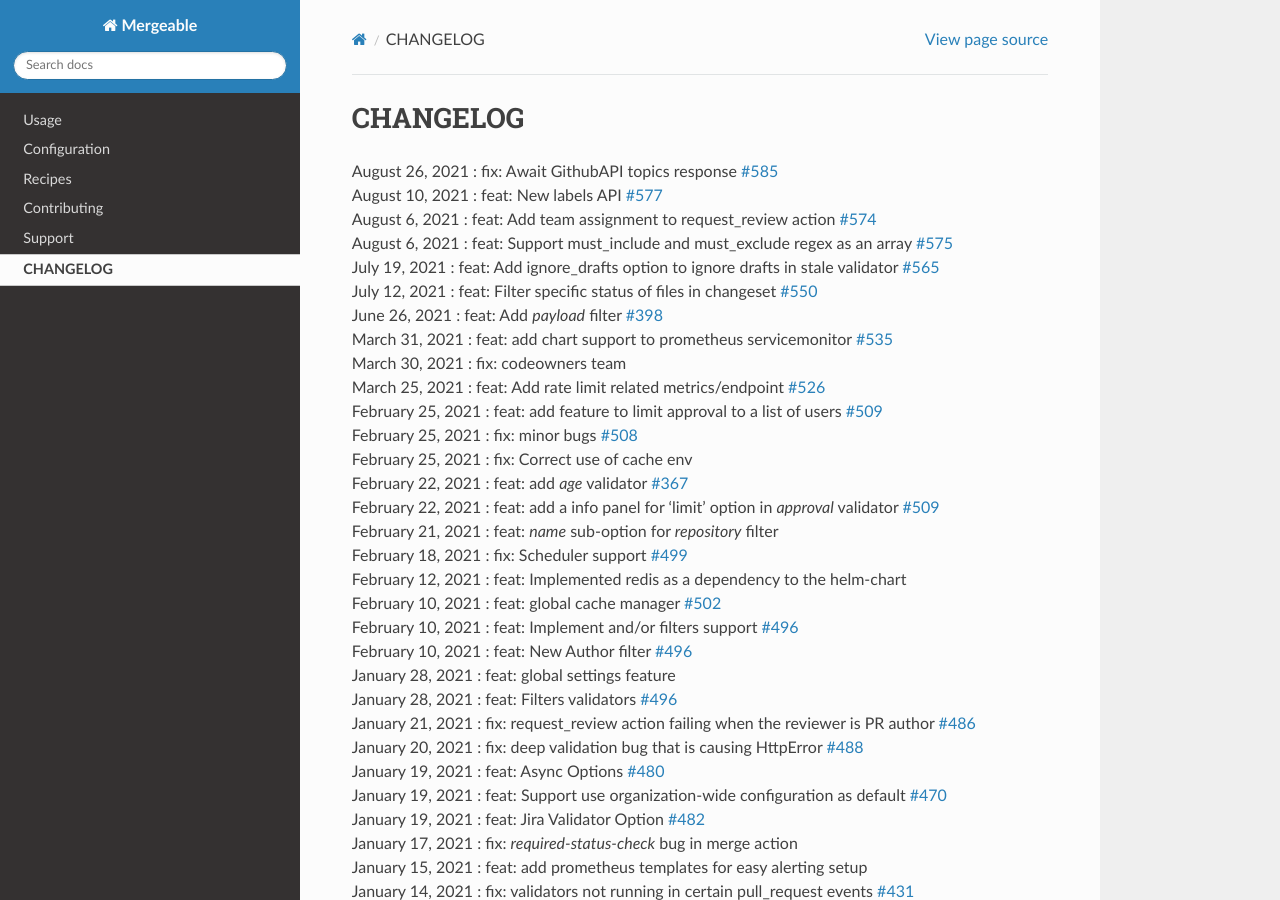
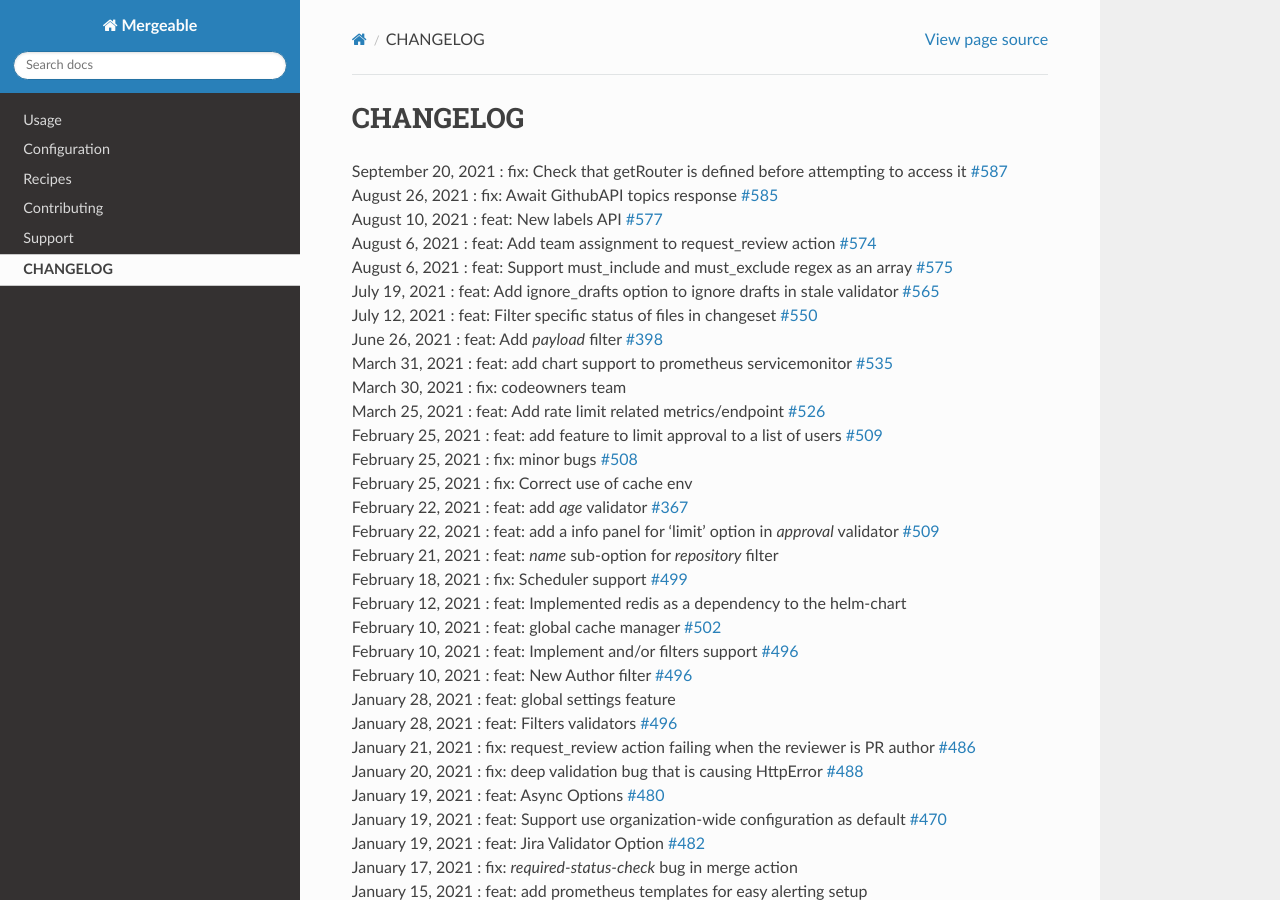
Before and after one commit to mergeability/mergeable, a Sphinx documentation site: the page built from docs/changelog.rst, in a window 1280 px wide and 900 px high. Built offline with Sphinx 7.4.7 and the Read the Docs theme 2.0.0, drawn with Linux system fonts in a browser that asks for light colours.

Commit message:
fix: Check that getRouter is defined before attempting to access it (#587)

```diff
--- a/docs/changelog.rst
+++ b/docs/changelog.rst
@@ -1,5 +1,6 @@
 CHANGELOG
 =====================================
+| September 20, 2021 : fix: Check that getRouter is defined before attempting to access it `#587 <https://github.com/mergeability/mergeable/pull/587>`_
 | August 26, 2021 : fix: Await GithubAPI topics response `#585 <https://github.com/mergeability/mergeable/pull/585>`_
 | August 10, 2021 : feat: New labels API `#577 <https://github.com/mergeability/mergeable/pull/577>`_
 | August 6, 2021 : feat: Add team assignment to request_review action `#574 <https://github.com/mergeability/mergeable/pull/574>`_
--- a/index.js
+++ b/index.js
@@ -4,6 +4,7 @@ const githubRateLimitEndpoint = require('./lib/utils/githubRateLimitEndpoint')
 const prometheusMiddleware = require('express-prometheus-middleware')
 
 module.exports = (robot, { getRouter }) => {
+  if (getRouter !== undefined) {
     const router = getRouter()
 
     if (process.env.ENABLE_GITHUB_RATELIMIT_ENDPOINT === 'true') {
@@ -15,6 +16,7 @@ module.exports = (robot, { getRouter }) => {
       // expose prometheus metrics
       router.use(prometheusMiddleware())
     }
+  }
 
   logger.init(robot.log)
   const mergeable = new Mergeable(process.env.NODE_ENV)
```
Lines whose indentation alone changed are shown as unchanged.
